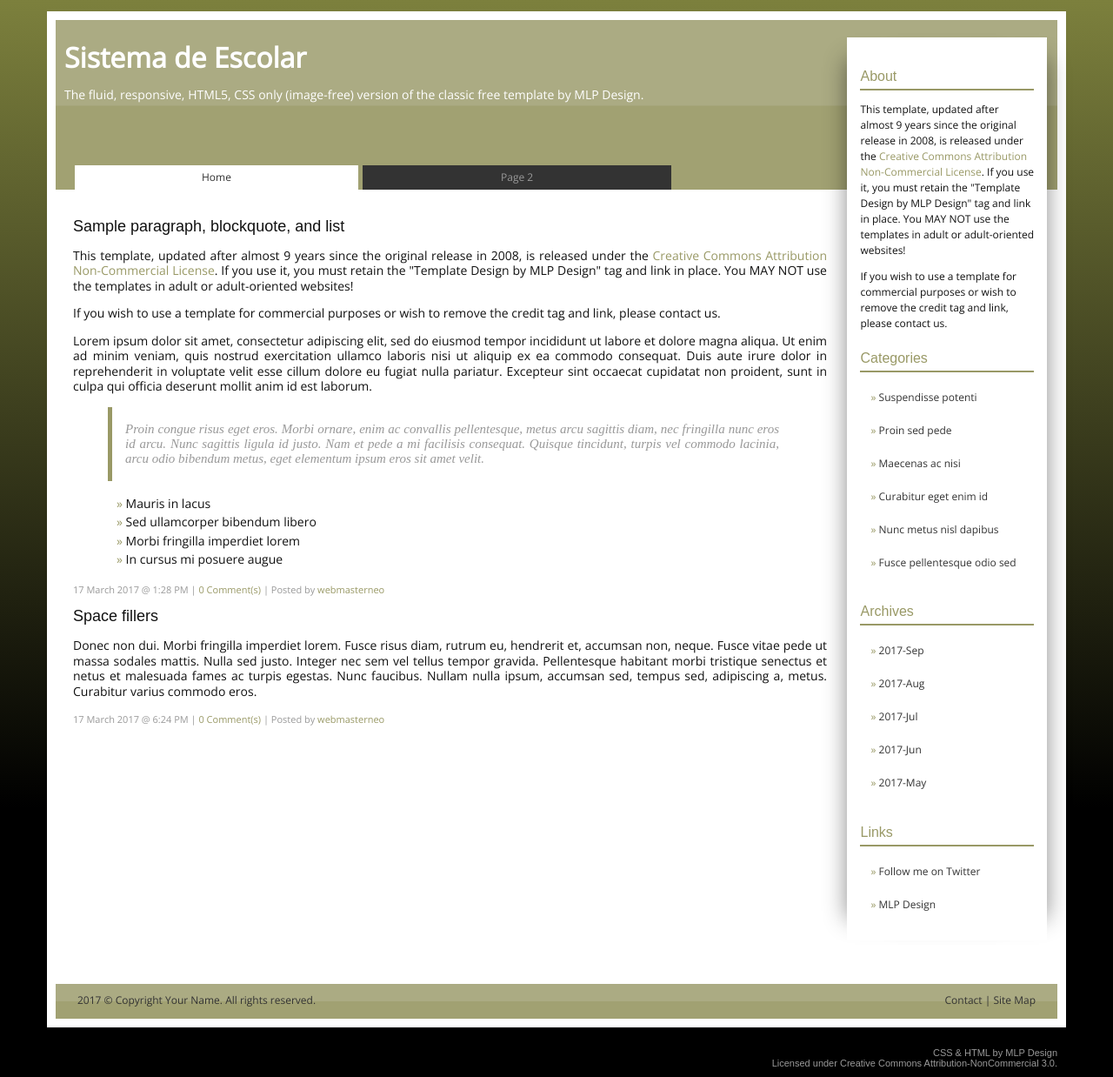
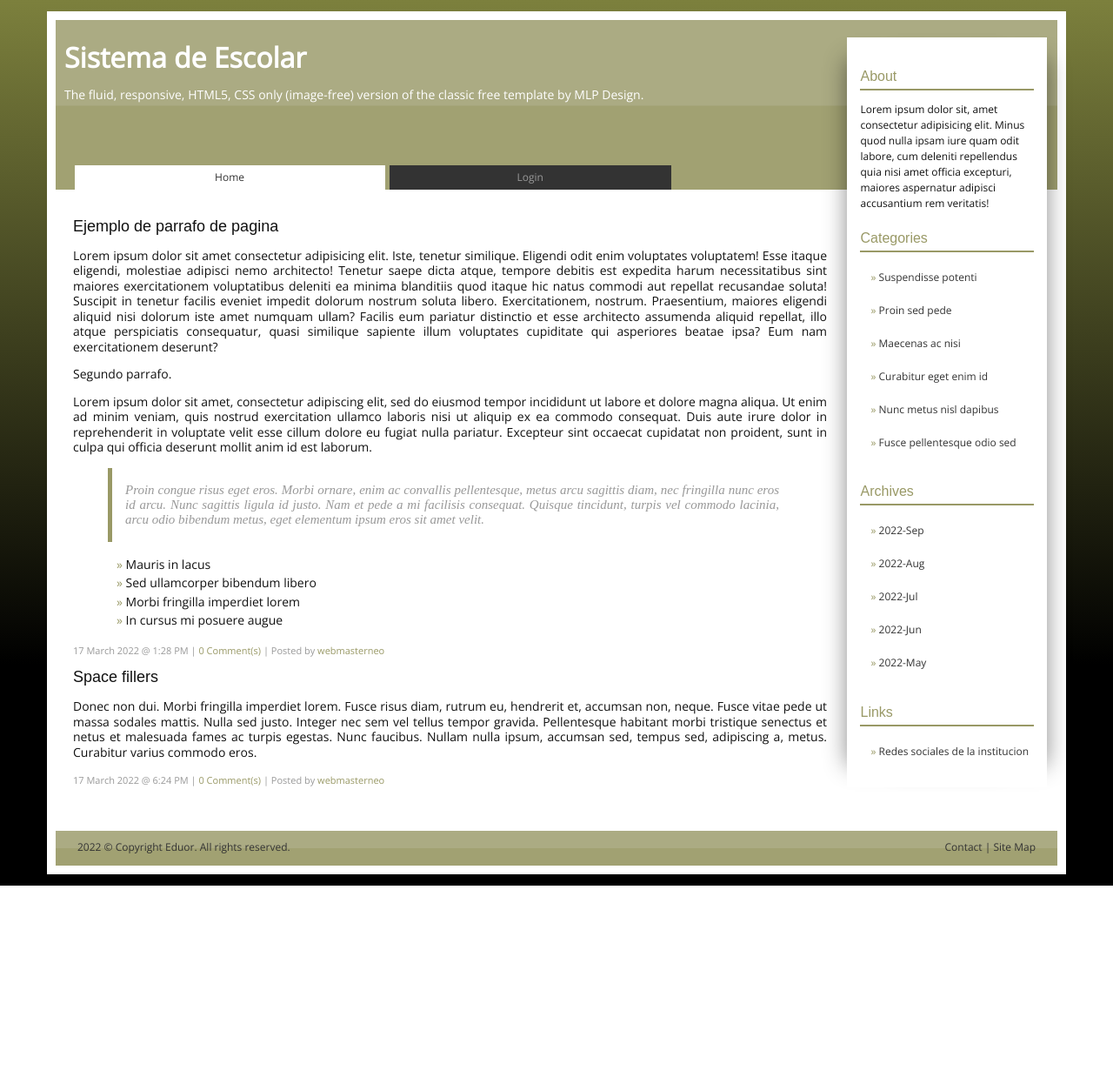
Before and after one commit to Js-Esteban/Eduor_Python, a Django app: page /home/ in a window 1280 px wide. Shown: the whole page at 87% size. After the commit the page ends 1018 px from the top, so only its background shows below. Run offline with Django 4.2, Linux system fonts and the light colour scheme.

Commit message:
Modific html

```diff
--- a/PytEduor/AppEduor/templates/index.html
+++ b/PytEduor/AppEduor/templates/index.html
@@ -37,7 +37,7 @@
 <input type="checkbox" id="show-menu" role="button">
 <ul id="topnav">
 <li><a class="active">Home</a></li>
-<li><a href="/admin/">Page 2</a></li>
+<li><a href="/admin/">Login</a></li>
 
 </ul>
 <!-- end menu -->
@@ -46,8 +46,7 @@
 	<!--start sidebar-->
 	<div id="sidebar">
 		<h2>About</h2>
-		<p>This template, updated after almost 9 years since the original release in 2008, is released under the <a href="http://creativecommons.org/licenses/by-nc/3.0/">Creative Commons Attribution Non-Commercial License</a>. If you use it, you must retain the "Template Design by MLP Design" tag and link in place. You MAY NOT use the templates in adult or adult-oriented websites!</p>
-		<p>If you wish to use a template for commercial purposes or wish to remove the credit tag and link, please contact us.</p>
+		<p>Lorem ipsum dolor sit, amet consectetur adipisicing elit. Minus quod nulla ipsam iure quam odit labore, cum deleniti repellendus quia nisi amet officia excepturi, maiores aspernatur adipisci accusantium rem veritatis!</p>
 		<h2>Categories</h2>
 		<ul>
 			<li><a href="#">Suspendisse potenti</a></li>
@@ -59,17 +58,16 @@
 		</ul>
 		<h2>Archives</h2>
 		<ul>
-			<li><a href="#">2017-Sep</a></li>
-			<li><a href="#">2017-Aug</a></li>
-			<li><a href="#">2017-Jul</a></li>
-			<li><a href="#">2017-Jun</a></li>
-			<li><a href="#">2017-May</a></li>
+			<li><a href="#">2022-Sep</a></li>
+			<li><a href="#">2022-Aug</a></li>
+			<li><a href="#">2022-Jul</a></li>
+			<li><a href="#">2022-Jun</a></li>
+			<li><a href="#">2022-May</a></li>
 
 		</ul>
 		<h2>Links</h2>
 		<ul>
-			<li><a href="http://twitter.com/mlpdesign">Follow me on Twitter</a></li>
-			<li><a href="http://www.mlpdesign.net">MLP Design</a></li>
+			<li><a href="#">Redes sociales de la institucion</a></li>
 		</ul>
 	</div>
 	<div class="clear"></div>
@@ -82,9 +80,9 @@
 		<div id="content">
 			<!--post item-->
 			<div class="item">
-				<h1>Sample paragraph, blockquote, and list</h1>
-				<p>This template, updated after almost 9 years since the original release in 2008, is released under the <a href="http://creativecommons.org/licenses/by-nc/3.0/">Creative Commons Attribution Non-Commercial License</a>. If you use it, you must retain the "Template Design by MLP Design" tag and link in place. You MAY NOT use the templates in adult or adult-oriented websites!</p>
-				<p>If you wish to use a template for commercial purposes or wish to remove the credit tag and link, please contact us.</p>
+				<h1>Ejemplo de parrafo de pagina </h1>
+				<p>Lorem ipsum dolor sit amet consectetur adipisicing elit. Iste, tenetur similique. Eligendi odit enim voluptates voluptatem! Esse itaque eligendi, molestiae adipisci nemo architecto! Tenetur saepe dicta atque, tempore debitis est expedita harum necessitatibus sint maiores exercitationem voluptatibus deleniti ea minima blanditiis quod itaque hic natus commodi aut repellat recusandae soluta! Suscipit in tenetur facilis eveniet impedit dolorum nostrum soluta libero. Exercitationem, nostrum. Praesentium, maiores eligendi aliquid nisi dolorum iste amet numquam ullam? Facilis eum pariatur distinctio et esse architecto assumenda aliquid repellat, illo atque perspiciatis consequatur, quasi similique sapiente illum voluptates cupiditate qui asperiores beatae ipsa? Eum nam exercitationem deserunt?</p>
+				<p>Segundo parrafo.</p>
 				<p>Lorem ipsum dolor sit amet, consectetur adipiscing elit, sed do eiusmod tempor incididunt ut labore et dolore magna aliqua. Ut enim ad minim veniam, quis nostrud exercitation ullamco laboris nisi ut aliquip ex ea commodo consequat. Duis aute irure dolor in reprehenderit in voluptate velit esse cillum dolore eu fugiat nulla pariatur. Excepteur sint occaecat cupidatat non proident, sunt in culpa qui officia deserunt mollit anim id est laborum.</p>
 				<blockquote><p>Proin congue risus eget eros. Morbi ornare, enim ac convallis pellentesque, metus arcu sagittis diam, nec fringilla nunc eros id arcu. Nunc sagittis ligula id justo. Nam et pede a mi facilisis consequat. Quisque tincidunt, turpis vel commodo lacinia, arcu odio bibendum metus, eget elementum ipsum eros sit amet velit.</p></blockquote>
 				<ul>
@@ -93,13 +91,13 @@
 					<li>Morbi fringilla imperdiet lorem</li>
 					<li>In cursus mi posuere augue</li>
 				</ul>
-				<span>17 March 2017 @ 1:28 PM | <a href="#">0 Comment(s)</a> | Posted by <a href="#">webmasterneo</a></span>
+				<span>17 March 2022 @ 1:28 PM | <a href="#">0 Comment(s)</a> | Posted by <a href="#">webmasterneo</a></span>
 			</div>
 			<!--another post item-->
 			<div class="item">
 				<h1>Space fillers</h1>
 				<p>Donec non dui. Morbi fringilla imperdiet lorem. Fusce risus diam, rutrum eu, hendrerit et, accumsan non, neque. Fusce vitae pede ut massa sodales mattis. Nulla sed justo. Integer nec sem vel tellus tempor gravida. Pellentesque habitant morbi tristique senectus et netus et malesuada fames ac turpis egestas. Nunc faucibus. Nullam nulla ipsum, accumsan sed, tempus sed, adipiscing a, metus. Curabitur varius commodo eros.</p>
-				<span>17 March 2017 @ 6:24 PM | <a href="#">0 Comment(s)</a> | Posted by <a href="#">webmasterneo</a></span>
+				<span>17 March 2022 @ 6:24 PM | <a href="#">0 Comment(s)</a> | Posted by <a href="#">webmasterneo</a></span>
 			</div>
 			<!--end of another post item-->
 		</div>
@@ -113,7 +111,7 @@
 
 	<!--start footer-->
 	<div id="footer">
-		<span class="left">2017 &copy; Copyright <a href="#">Your Name</a>. All rights reserved.</span>
+		<span class="left">2022 &copy; Copyright <a href="#">Eduor</a>. All rights reserved.</span>
 		<span class="right"><a href="#">Contact</a> | <a href="#">Site Map</a></span>
 		<p class="show-footer">2017 &copy; Copyright <a href="#">Your Name</a>. All rights reserved.<br /><a href="#">Contact</a> | <a href="#">Site Map</a></p>
 	</div>
@@ -122,12 +120,7 @@
 </div>
 <!--end of wrapper-->
 
-	<!--start credits-->
-	<!--//Under CC-NC 3.0, this portion must be left intact and must not be hidden.//-->
-	<div id="credits">
-	<span><a href="http://www.mlpdesign.net" title="CSS &amp; HTML by MLP Design.net">CSS &amp; HTML</a> by MLP Design<br />Licensed under <a rel="license" href="http://creativecommons.org/licenses/by-nc/3.0/">Creative Commons Attribution-NonCommercial 3.0</a>.</span>
-	</div>
-	<!--end of credits-->
+
 
 </body>
 
```
